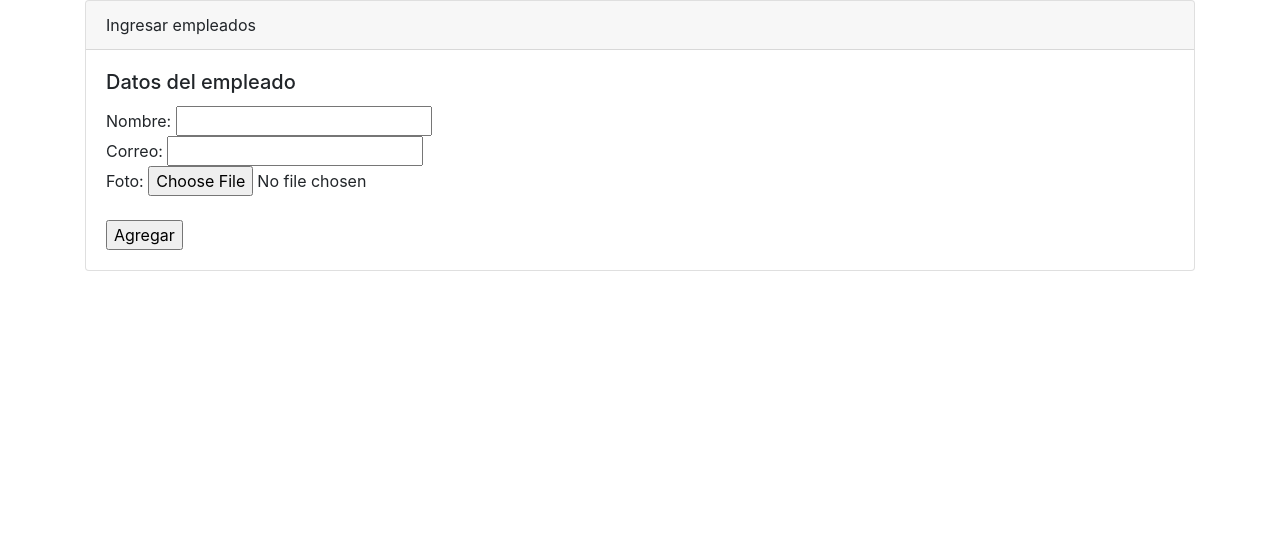
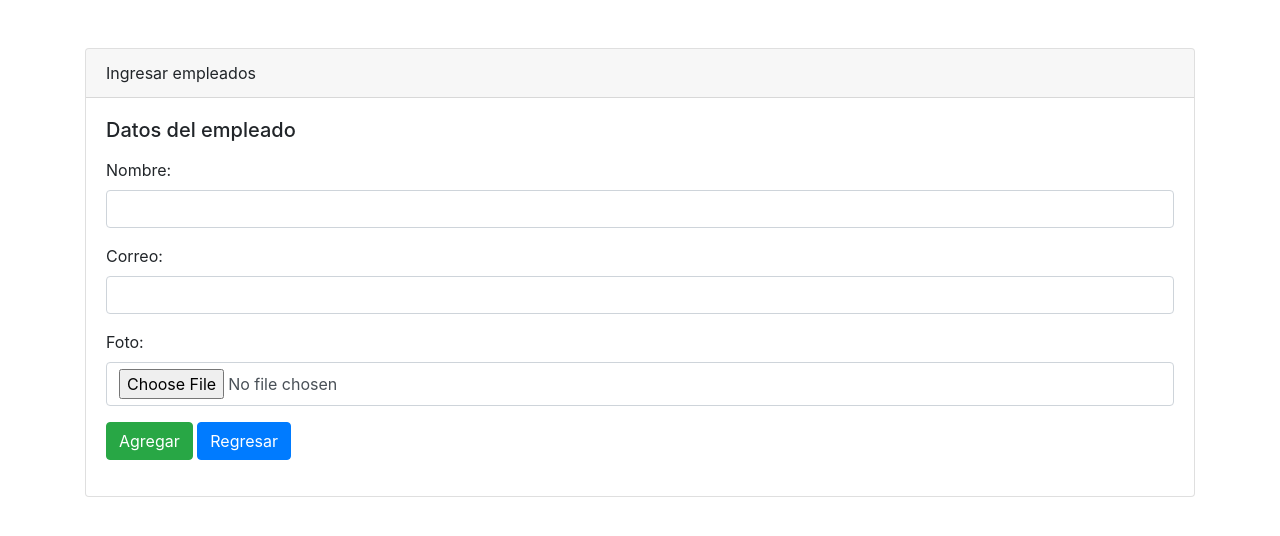
Before and after one commit to FerRodriguez96/SistemaEmpleado, a Flask app: page /create in a window 1280 px wide. Shown: the part 56-592 px from the top of the page. Run offline with Flask 2, Linux system fonts and the light colour scheme; some libraries are stand-ins or nearby versions.

Commit message:
#12 - Estilo formulario crear
Se añadieron estilos y forma al formulario crear

```diff
--- a/templates/empleados/create.html
+++ b/templates/empleados/create.html
@@ -1,6 +1,6 @@
 {% include 'header.html' %}
 <form method="post" action="/store" enctype="multipart/form-data">
-
+    <br><br>
     <div class="card">
         <div class="card-header">
             Ingresar empleados
@@ -8,17 +8,26 @@
         <div class="card-body">
             <h5 class="card-title">Datos del empleado</h5>
             <p class="card-text">
-                Nombre:
-                <input type="text" name="txtNombre" id="textNombre">
-                <br>
-                Correo:
-                <input type="text" name="txtCorreo" id="textCorreo">
-                <br>
-                Foto:
-                <input type="file" name="txtFoto" id="textFoto">
-                <br>
-                <br>
-                <input type="submit" value="Agregar">
+
+                <div class="form-group">
+                    <label for="txtNombre">Nombre:</label>
+                    <input id="txtNombre" class="form-control" type="text" name="textNombre">
+                </div>
+
+                <div class="form-group">
+                    <label for="txtCorreo">Correo:</label>
+                    <input id="txtCorreo" class="form-control" type="text" name="txtCorreo">
+                </div>
+
+                <div class="form-group">
+                    <label for="txtFoto">Foto:</label>
+                    <input id="txtFoto" class="form-control" type="file" name="txtFoto">
+                </div>
+
+                <div class="form-group">
+                    <input type="submit" class="btn btn-success" value="Agregar">
+                    <a href="{{url_for('index')}}" class="btn btn-primary">Regresar</a>
+                </div>
             </p>
         </div>
     </div>
```
